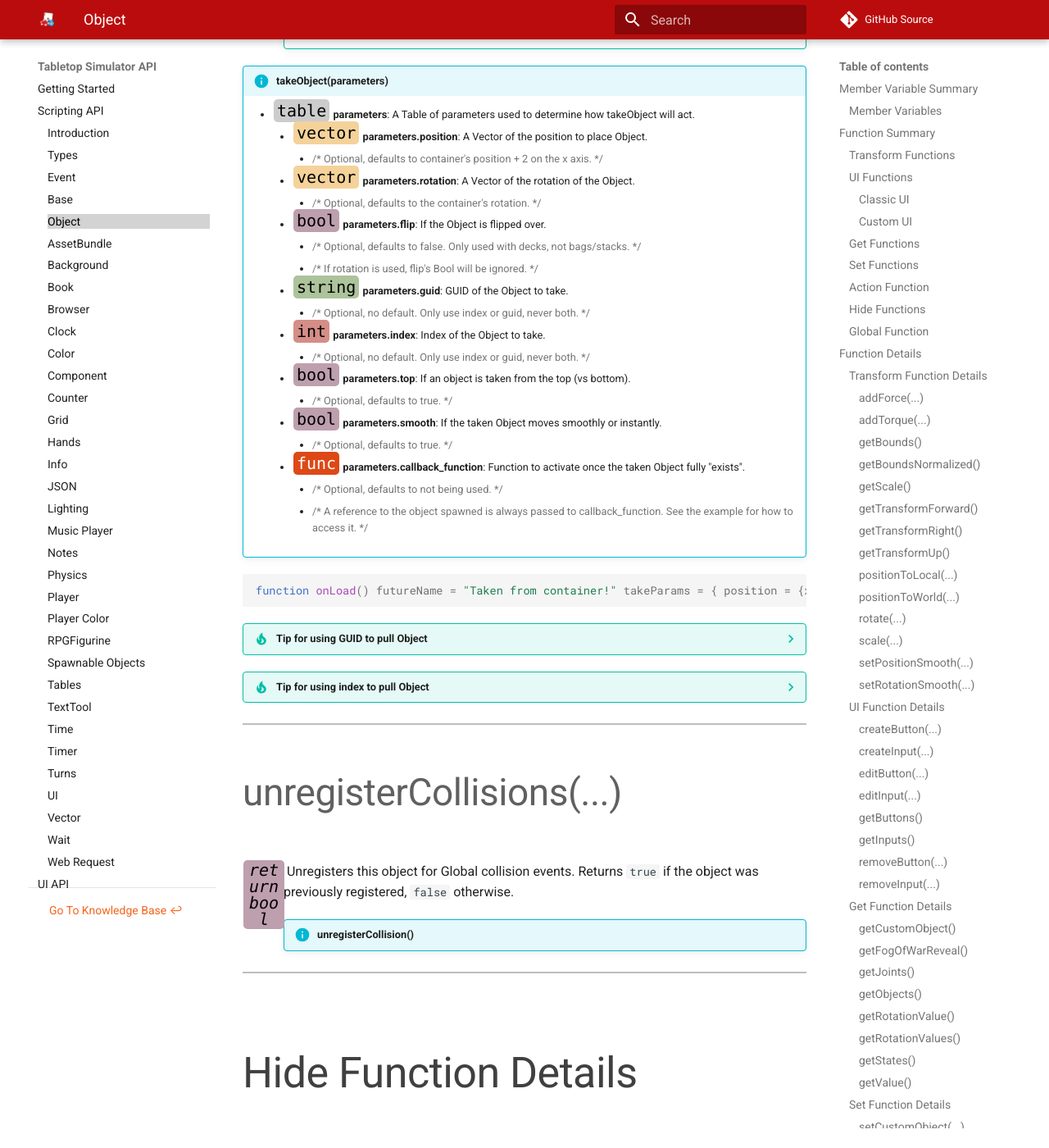
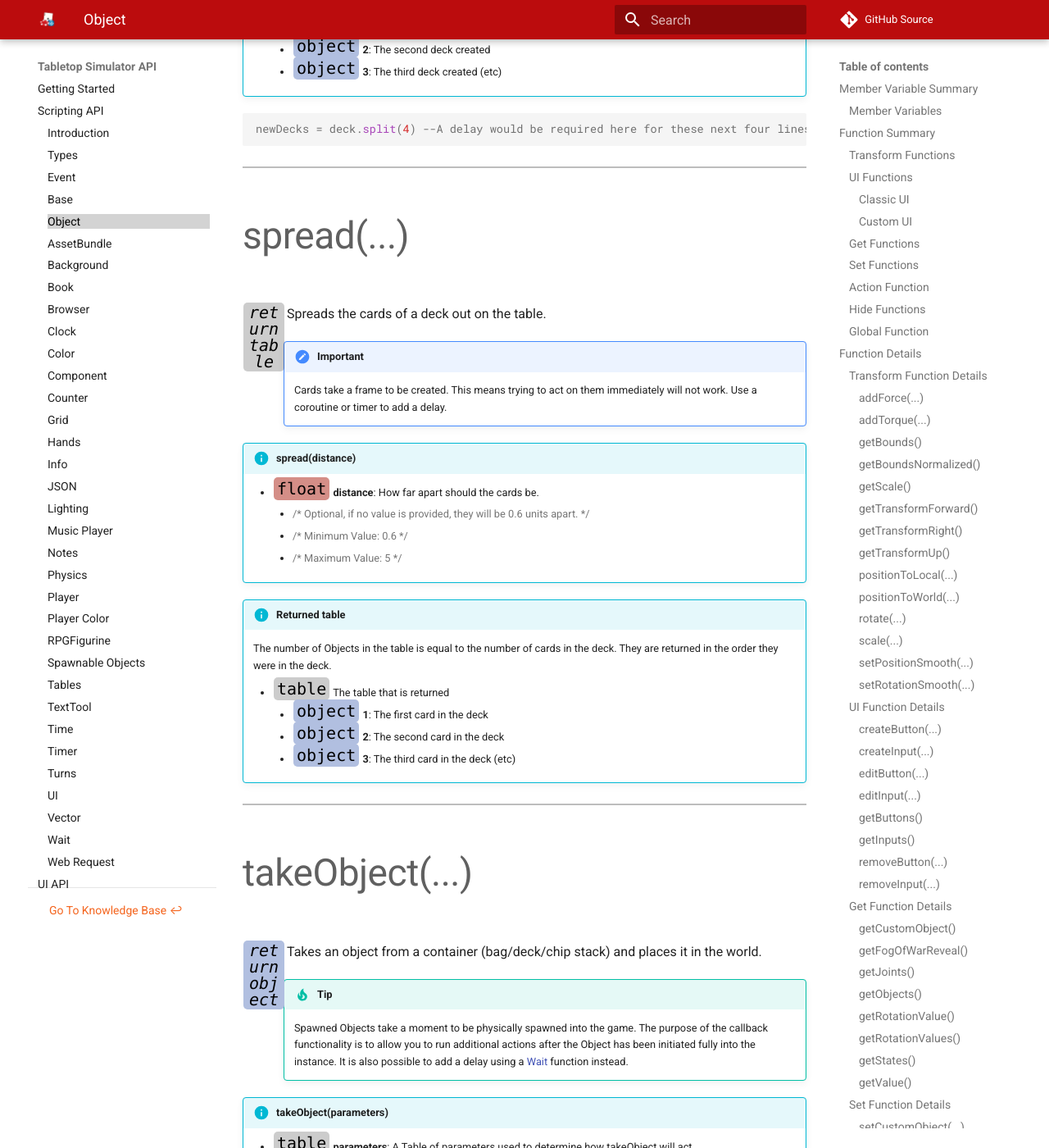
Before and after one commit to Berserk-Games/Tabletop-Simulator-API, an MkDocs documentation site: the page built from docs/object.md, in a window 1280 px wide and 1400 px high, scrolled down 43275 px. Shown: the whole window at 82% size. Built offline with MkDocs 1.6.1 and Material for MkDocs 9.7.7, drawn with Linux system fonts in a browser that asks for light colours; comment, search, counter and statistics services are not loaded; some of the changed text lies outside the part shown.

Commit message:
Added some functions from version 13

```diff
--- a/docs/object.md
+++ b/docs/object.md
@@ -13,7 +13,8 @@
 
 Variable | Description | Type
 -- | -- | :--
-<a class="anchor" id="angular_drag"></a>angular_drag | Angular drag. [Unity rigidbody property](https://docs.unity3d.com/2019.1/Documentation/Manual/class-Rigidbody.html). | [<span class="tag flo"></span>](types.md) <a class="anchor" id="angular_drag"></a>
+<a class="anchor" id="alt_view_angle"></a>alt_view_angle | When non-zero the Alt view will use the specified Euler angle to look at the object. | [<span class="tag vec"></span>](types.md)
+<a class="anchor" id="angular_drag"></a>angular_drag | Angular drag. [Unity rigidbody property](https://docs.unity3d.com/2019.1/Documentation/Manual/class-Rigidbody.html). | [<span class="tag flo"></span>](types.md)
 <a class="anchor" id="auto_raise"></a>auto_raise | If an object should be lifted above other objects to avoid collision when held by a player. | [<span class="tag boo"></span>](types.md)
 <a class="anchor" id="bounciness"></a>bounciness | Bounciness, value of 0-1. [Unity physics material](https://docs.unity3d.com/2019.1/Documentation/Manual/class-PhysicMaterial.html). | [<span class="tag flo"></span>](types.md)
 <a class="anchor" id="drag_selectable"></a>drag_selectable | If this is set, object will never be drag-selected. | [<span class="tag boo"></span>](types.md)
@@ -35,6 +36,7 @@
 <a class="anchor" id="locked"></a>locked | If the object is frozen in place (preventing physics interactions). | [<span class="tag boo"></span>](types.md)
 <a class="anchor" id="mass"></a>mass | Mass. [Unity rigidbody property](https://docs.unity3d.com/2019.1/Documentation/Manual/class-Rigidbody.html). | [<span class="tag flo"></span>](types.md)
 <a class="anchor" id="measure_movement"></a>measure_movement | Measure Tool will automatically be used when moving the Object. | [<span class="tag boo"></span>](types.md)
+<a class="anchor" id="memo"></a>memo | A string you can store info in on an object. | [<span class="tag str"></span>](types.md)
 <a class="anchor" id="name"></a>name | Internal resource name for this Object. Read only, and only useful for [spawnObjectJSON()](base.md#spawnobjectjson). Generally, you want [getName()](#getname). | [<span class="tag str"></span>](types.md)
 <a class="anchor" id="pick_up_position"></a>pick_up_position | The position the Object was picked up at. | [<span class="tag vec"></span>](types.md#vector)
 <a class="anchor" id="pick_up_rotation"></a>pick_up_rotation | The rotation the Object was picked up at. | [<span class="tag vec"></span>](types.md#vector)
@@ -44,8 +46,9 @@
 <a class="anchor" id="spawning"></a>spawning | If the Object is finished spawning. Read only. | [<span class="tag boo"></span>](types.md)
 <a class="anchor" id="static_friction"></a>static_friction | Static friction, value of 0-1. [Unity physics material](https://docs.unity3d.com/2019.1/Documentation/Manual/class-PhysicMaterial.html). | [<span class="tag flo"></span>](types.md)
 <a class="anchor" id="sticky"></a>sticky | If other Objects on top of this one are also picked up when this Object is. | [<span class="tag boo"></span>](types.md)
-<a class="anchor" id="tag"></a>tag | This object's type. Read only. | [<span class="tag str"></span>](types.md)
+<a class="anchor" id="tag"></a>tag | [<span class="tag deprecated"></span>](intro.md#deprecated) _Use [type](#type)_. This object's type. Read only. | [<span class="tag str"></span>](types.md)
 <a class="anchor" id="tooltip"></a>tooltip | If the tooltip opens when a pointer hovers over the object. Tooltips display name and description. | [<span class="tag boo"></span>](types.md)
+<a class="anchor" id="type"></a>type | This object's type. Read only. | [<span class="tag str"></span>](types.md)
 <a class="anchor" id="use_gravity"></a>use_gravity | If gravity affects this object. | [<span class="tag boo"></span>](types.md)
 <a class="anchor" id="use_grid"></a>use_grid | If snapping to grid is enabled or not. | [<span class="tag boo"></span>](types.md)
 <a class="anchor" id="use_hands"></a>use_hands | If this object can be held in a hand zone. | [<span class="tag boo"></span>](types.md)
@@ -91,7 +94,9 @@
 getBounds() | Returns a Vector describing the size of an object in Global terms. | [<span class="ret vec"></span>](types.md#vector) | [<span class="i"></span>](#getbounds)
 getBoundsNormalized() | Returns a Vector describing the size of an object in Global terms, as if it was rotated to {0,0,0}. | [<span class="ret vec"></span>](types.md#vector) | [<span class="i"></span>](#getboundsnormalized)
 <a class="anchor" id="getposition"></a>getPosition() | Returns a Vector of the current [World Position](types.md#position). | [<span class="ret vec"></span>](types.md#vector)
+<a class="anchor" id="getpositionsmooth"></a>getPositionSmooth() | Returns a Vector of the current smooth move target if the object is moving otherwise returns nil. | [<span class="ret vec"></span>](types.md#vector)
 <a class="anchor" id="getrotation"></a>getRotation() | Returns a Vector of the current rotation. | [<span class="ret vec"></span>](types.md#vector)
+<a class="anchor" id="getrotationsmoth"></a>getRotationSmooth() | Returns a Vector of the current smooth rotation target if the object is moving otherwise returns nil. | [<span class="ret vec"></span>](types.md#vector)
 getScale() | Returns a Vector of the current scale. | [<span class="ret vec"></span>](types.md#vector) | [<span class="i"></span>](#getscale)
 getTransformForward() | Returns a Vector of the forward direction of this object. | [<span class="ret vec"></span>](types.md#vector) | [<span class="i"></span>](#gettransformforward)
 getTransformRight() | Returns a Vector of the right direction of this object. | [<span class="ret vec"></span>](types.md#vector) | [<span class="i"></span>](#gettransformright)
@@ -162,6 +167,7 @@
 <a class="anchor" id="getstateid"></a>getStateId() | Current [state](https://kb.tabletopsimulator.com/host-guides/creating-states/) ID (index) an object is in. Returns -1 if there are no other states. State ids (indexes) start at 1. | [<span class="ret int"></span>](types.md) |
 getStates() | Returns a Table of information on the [states](https://kb.tabletopsimulator.com/host-guides/creating-states/) of an Object. | [<span class="ret tab"></span>](types.md) | [<span class="i"></span>](#getstates)
 getValue() | Object value. What the value represents depends on what type of Object this function is used on. | [<span class="ret int"></span>](types.md) | [<span class="i"></span>](#getvalue)
+<a class="anchor" id="isdestroyed"></a>isDestroyed() | Returns true if an object is (or will be) destroyed. | [<span class="ret boo"></span>](types.md) |
 
 
 
@@ -220,6 +226,7 @@
 <a class="anchor" id="shuffle"></a>shuffle() | Shuffles/shakes up contents of a deck or bag. | [<span class="ret boo"></span>](types.md) |
 <a class="anchor" id="shufflestates"></a>shuffleStates() | Returns an Object reference to a new [state](http://berserk-games.com/knowledgebase/creating-states/) after randomly selecting and changing to one. | [<span class="ret obj"></span>](types.md) |
 split([<span class="tag int"></span>](types.md)&nbsp;piles) | Splits a deck, as evenly as possible, into a number of piles. | [<span class="ret tab"></span>](types.md) | [<span class="i"></span>](#split)
+spread([<span class="tag flo"></span>](types.md)&nbsp;distance) | Uses the spread action on a deck. | [<span class="ret tab"></span>](types.md) | [<span class="i"></span>](#spread)
 takeObject([<span class="tag tab"></span>](types.md)&nbsp;parameters) | Returns an Object reference of Object taken from a container (bag/deck/chip stack) and placed into the world. | [<span class="ret obj"></span>](types.md) | [<span class="i"></span>](#takeobject)
 unregisterCollisions() | Unregisters this object for Global collision events. | [<span class="ret boo"></span>](types.md) | [<span class="i"></span>](#unregistercollisions)
 
@@ -1480,7 +1487,29 @@
 
 
 ---
-
+####spread(...)
+
+[<span class="ret tab"></span>](types.md)&nbsp;Spreads the cards of a deck out on the table.
+
+!!!important
+	Cards take a frame to be created. This means trying to act on them immediately will not work. Use a coroutine or timer to add a delay.
+
+!!!info "spread(distance)"
+	* [<span class="tag flo"></span>](types.md) **distance**: How far apart should the cards be.
+		* {>>Optional, if no value is provided, they will be 0.6 units apart.<<}
+		* {>>Minimum Value: 0.6<<}
+		* {>>Maximum Value: 5<<}
+
+!!!info "Returned table"
+	The number of Objects in the table is equal to the number of cards in the deck. They are returned in the order they were in the deck.
+
+	* [<span class="tag tab"></span>](types.md) The table that is returned
+		* [<span class="tag obj"></span>](types.md) **1**: The first card in the deck
+		* [<span class="tag obj"></span>](types.md) **2**: The second card in the deck
+		* [<span class="tag obj"></span>](types.md) **3**: The third card in the deck (etc)
+
+
+---
 
 ####takeObject(...)
 
```
